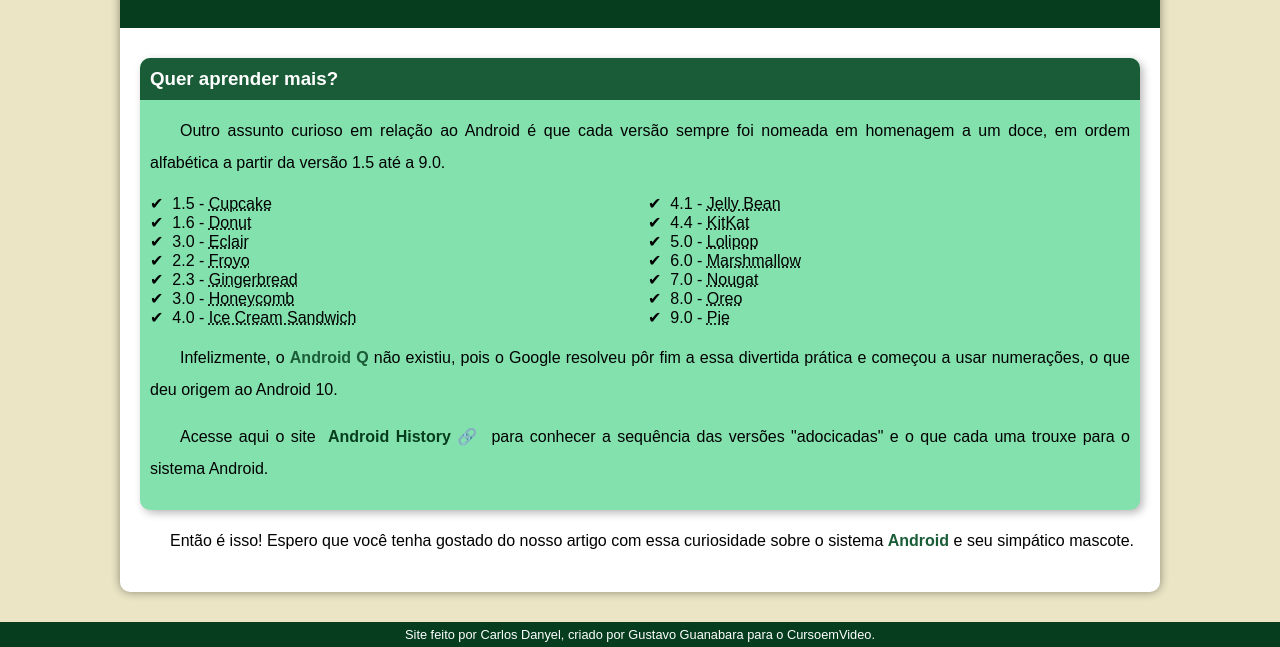
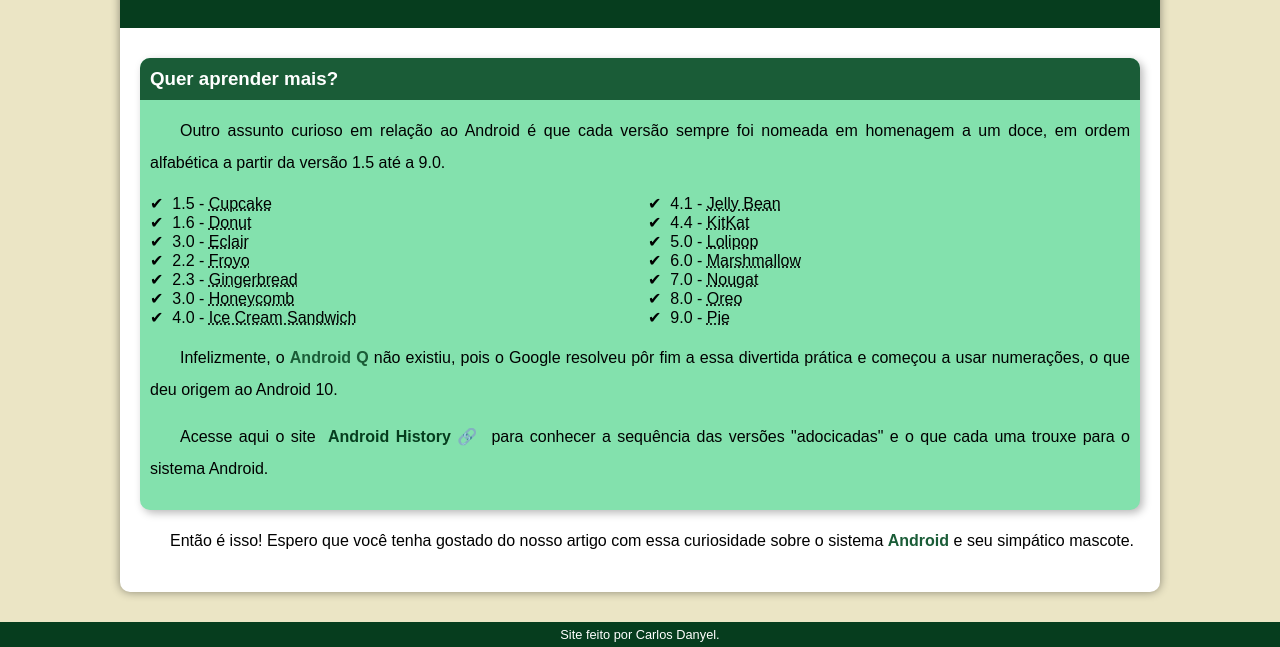
Before and after one commit to carlosdanyelps/projeto-android, a plain HTML site: page index.html in a window 1280 px wide. Shown: the part 2364-3011 px from the top of the page. Drawn offline with Linux system fonts and the light colour scheme.

Commit message:
atualizei o projeto

```diff
--- a/index.html
+++ b/index.html
@@ -67,7 +67,7 @@
     </article>
   </main>
   <footer>
-    <p>Site feito por Carlos Danyel, criado por Gustavo Guanabara para o CursoemVideo.</p>
+    <p>Site feito por Carlos Danyel.</p>
   </footer>
 </body>
 </html>
```
